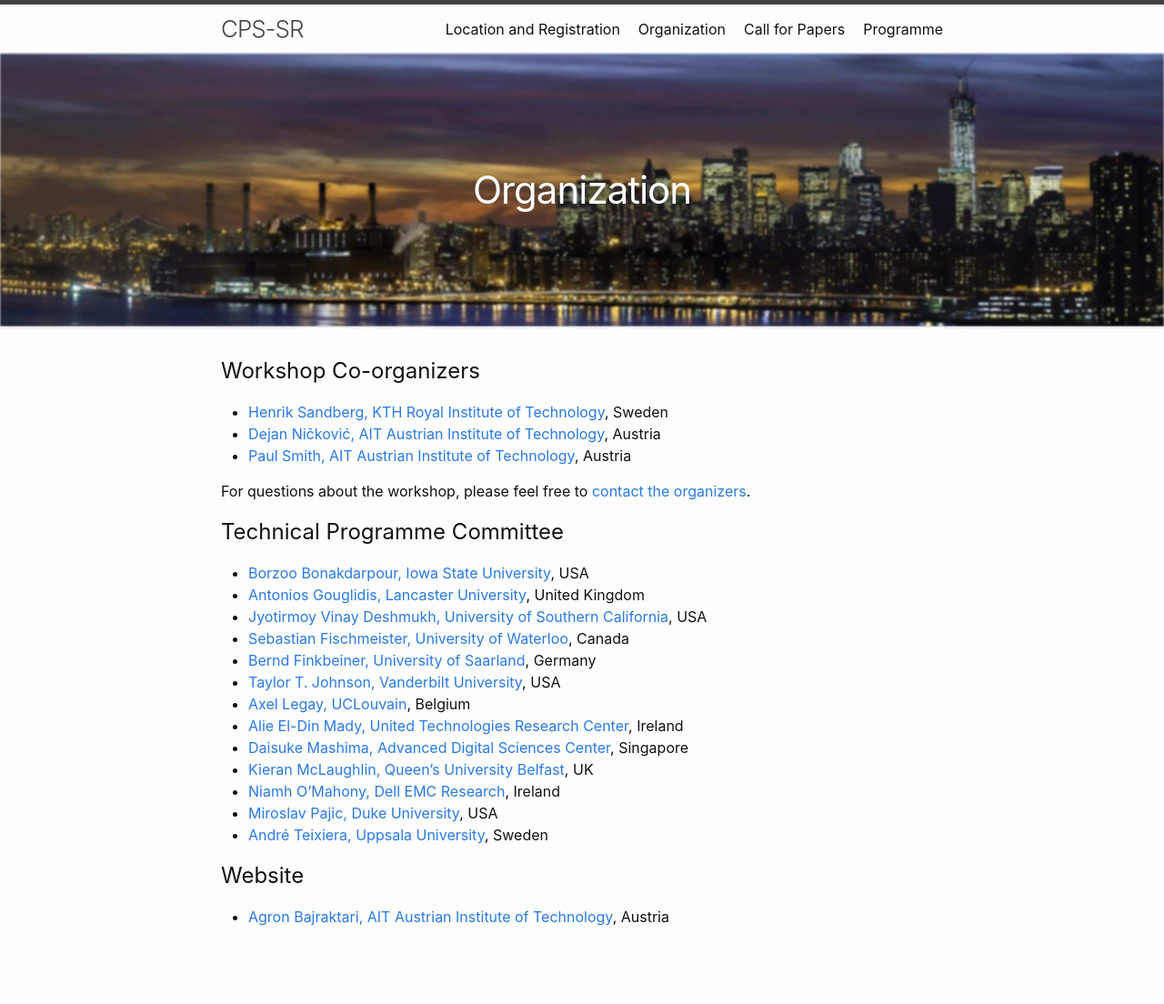
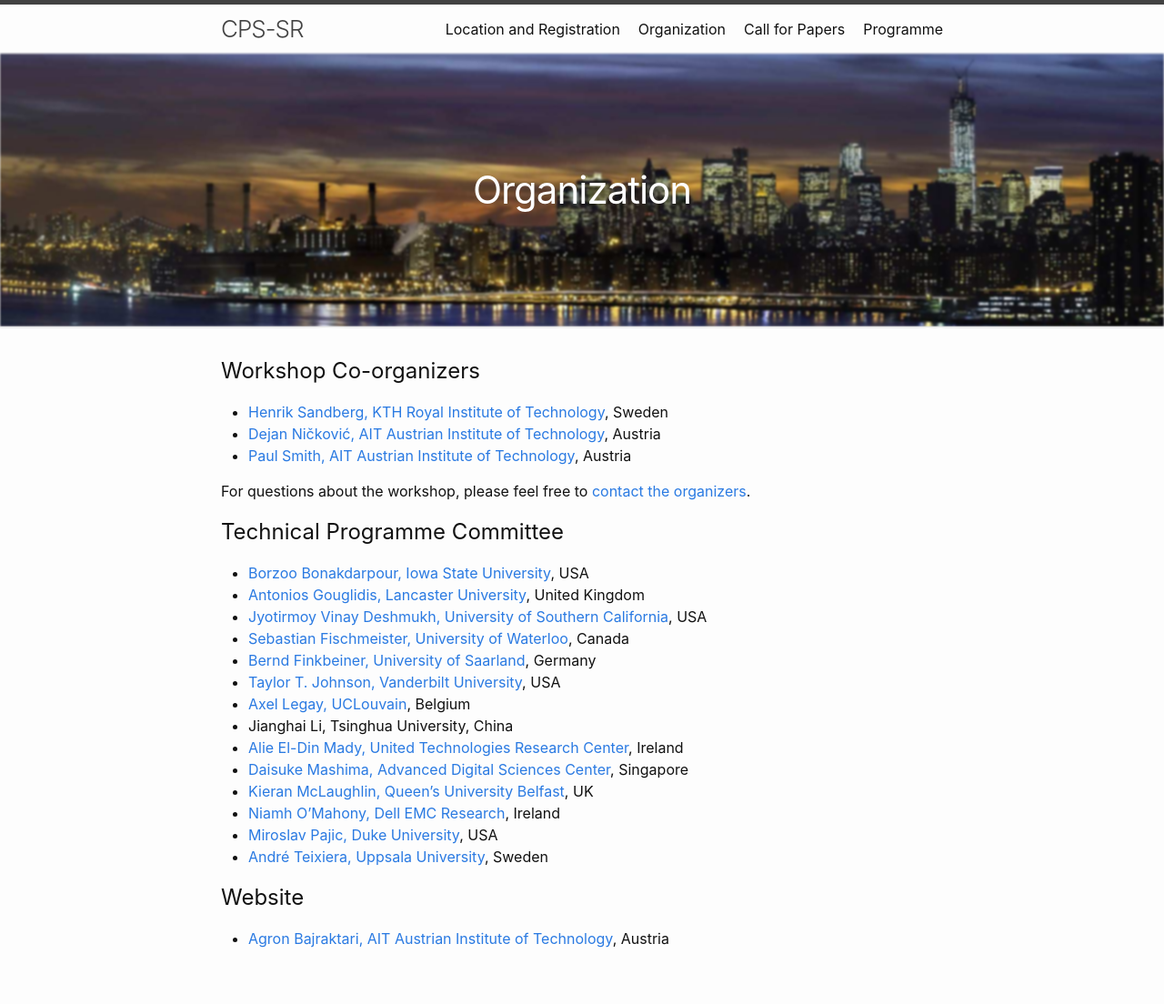
Before and after one commit to ait-csr/cps-sr, a Jekyll site: the page built from organization.md, in a window 1280 px wide. Shown: the whole page at 91% size. Built offline with Jekyll 4.4.1, drawn with Linux system fonts in a browser that asks for light colours; before the commit the page ends 1080 px from its top, so only the background shows below that.

Commit message:
Adding Jianghai to the TPC

```diff
--- a/organization.md
+++ b/organization.md
@@ -24,6 +24,7 @@ For questions about the workshop, please feel free to [contact the organizers](m
 * [Bernd Finkbeiner, University of Saarland](https://www.react.uni-saarland.de/people/finkbeiner.html), Germany
 * [Taylor T. Johnson, Vanderbilt University](http://www.taylortjohnson.com/), USA
 * [Axel Legay, UCLouvain](https://scholar.google.com/citations?user=6sGLpJIAAAAJ&hl=en), Belgium
+* Jianghai Li, Tsinghua University, China
 * [Alie El-Din Mady, United Technologies Research Center](https://www.researchgate.net/profile/Alie_El_Din_Mady), Ireland
 * [Daisuke Mashima, Advanced Digital Sciences Center](https://adsc.illinois.edu/people/daisuke-mashima), Singapore
 * [Kieran McLaughlin, Queen's University Belfast](https://pure.qub.ac.uk/portal/en/persons/kieran-mclaughlin(31c4903b-a883-4ccd-8d7c-921e0612a887).html), UK
```
